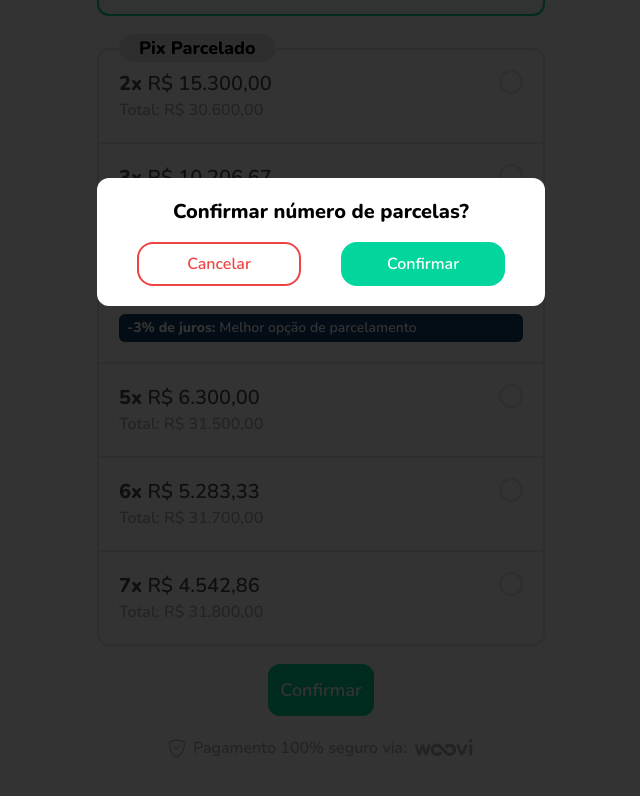
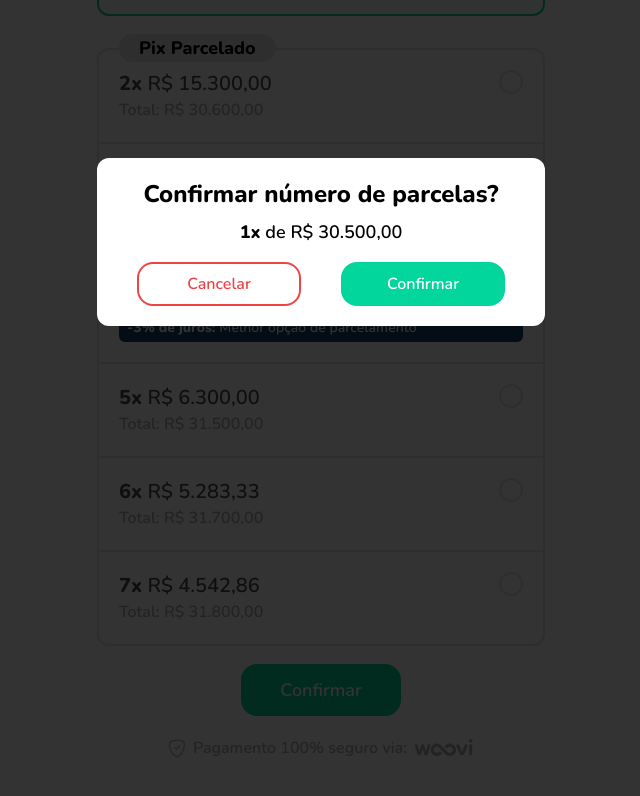
Before and after one commit to dinizgab/woovi-frontend-challenge, a React (Vite) app: page / in a window 1280 px wide. Both pictures are taken after a click on the button "Confirmar". Shown: the part 317-1113 px from the top of the page, without its empty margins (319-959 px from the left). Built offline with nearby package versions, Linux system fonts and the light colour scheme.

Commit message:
feat: finished the parcel selection page

```diff
--- a/src/App.tsx
+++ b/src/App.tsx
@@ -11,14 +11,22 @@ import ConfirmationModal from "./components/ConfirmationModal";
 
 function App() {
   const [selectedValue, setSelectedValue] = useState(30500);
+  const [parcelQuantity, setParcelQuantity] = useState(1)
+  const [parcelValue, setParcelValue] = useState("R$ 30.500,00")
+
+  console.log(parcelQuantity, parcelValue)
   const isQuantitySelected = (value: number): boolean =>
     selectedValue === value;
-  const handleQuantityChange = (value: number): void => setSelectedValue(value);
+  const handleQuantityChange = (totalValue: number, parcelQuantity: number, parcelValue: string): void => {
+      setSelectedValue(totalValue)
+      setParcelQuantity(parcelQuantity)
+      setParcelValue(parcelValue)
+  };
 
   return (
     <div className=" flex flex-col items-center px-5 py-10 font-nunito">
       <img src={logoImage} alt="Logo Woovi" className="mb-10" />
-      <h1 className="text-2xl font-extrabold text-base-text mb-8">
+      <h1 className="text-2xl font-extrabold text-base-text mb-8 text-center">
         João, como você quer pagar?
       </h1>
 
@@ -44,7 +52,7 @@ function App() {
         )
       )}
 
-      <ConfirmationModal />
+      <ConfirmationModal parcelValue={parcelValue} parcelQuantity={parcelQuantity}/>
 
       <div className="text-gray-text flex flex-row gap-2 items-center justify-center">
         <img src={secureShield} alt="Escudo seguro" />
--- a/src/components/ConfirmationModal.tsx
+++ b/src/components/ConfirmationModal.tsx
@@ -1,21 +1,32 @@
 import * as Dialog from "@radix-ui/react-dialog";
 
-export default function ConfirmationModal() {
+interface ConfirmationModalProps {
+  parcelQuantity: number;
+  parcelValue: string;
+}
+
+export default function ConfirmationModal({
+  parcelQuantity,
+  parcelValue,
+}: ConfirmationModalProps) {
   return (
-    <div>
+    <>
       <Dialog.Root>
         <Dialog.Trigger
           type="button"
-          className="my-5 p-3 max-w-md rounded-xl bg-green hover:bg-green-hover text-lg text-white"
+          className="my-5 p-3 rounded-2xl w-40 bg-green hover:bg-green-hover text-lg text-white"
         >
           Confirmar
         </Dialog.Trigger>
         <Dialog.Portal>
           <Dialog.Overlay className="w-screen h-screen bg-black/80 fixed inset-0 z-20" />
           <Dialog.Content className="absolute p-5 bg-white rounded-xl w-4/5 max-w-md top-1/2 left-1/2 -translate-x-1/2 -translate-y-1/2 z-30 font-nunito">
-            <Dialog.Title className="text-center mb-4 font-bold text-xl">
+            <Dialog.Title className="text-center text-black font-bold text-2xl">
               Confirmar número de parcelas?
             </Dialog.Title>
+
+            <p className="font-normal text-center mt-2 mb-4 text-lg"><strong>{parcelQuantity}x</strong> de {parcelValue}</p>
+
             <div className="flex justify-around">
               <Dialog.Close className="p-2 border-2 border-red-500 text-red-500 hover:border-red-400 hover:text-red-400  rounded-2xl w-2/5">
                 Cancelar
@@ -30,6 +41,6 @@ export default function ConfirmationModal() {
           </Dialog.Content>
         </Dialog.Portal>
       </Dialog.Root>
-    </div>
+    </>
   );
 }
--- a/src/components/FirstPaymentOption.tsx
+++ b/src/components/FirstPaymentOption.tsx
@@ -5,7 +5,7 @@ interface FirstPaymentOptionProps {
   totalValue: number;
   parcelQuantity: number;
   isQuantitySelected: boolean;
-  handleQuantityChange: (value: number) => void;
+  handleQuantityChange: (totalValue: number, parcelQuantity: number, parcelValue: string) => void;
 }
 
 export default function FirstPaymentOption({
@@ -21,7 +21,7 @@ export default function FirstPaymentOption({
       className={`mb-8 border-2 relative w-full max-w-md p-5 rounded-xl hover:bg-green-bg cursor-pointer ${
         isQuantitySelected ? "bg-green-bg border-green" : "border-gray"
       }`}
-      onClick={() => handleQuantityChange(totalValue)}
+      onClick={() => handleQuantityChange(totalValue, parcelQuantity, formatedTotalValue)}
     >
       <div className="bg-gray px-5 text-lg text-center font-extrabold rounded-full absolute -top-4 left-5">
         Pix
--- a/src/components/PaymentOption.tsx
+++ b/src/components/PaymentOption.tsx
@@ -6,11 +6,11 @@ import { moneyMask } from "../utils/moneyMask";
 interface PaymentOptionProps {
   totalValue: number;
   parcelQuantity: number;
-  first?: boolean;
-  last?: boolean;
-  betterChoice?: boolean;
+  first: boolean;
+  last: boolean;
+  betterChoice: boolean;
   isQuantitySelected: boolean;
-  handleQuantityChange: (value: number) => void;
+  handleQuantityChange: (totalValue: number, parcelQuantity: number, formatedParceledValue: string) => void;
 }
 
 export default function PaymentOption({
@@ -37,7 +37,7 @@ export default function PaymentOption({
           "rounded-b-xl": last,
         }
       )}
-      onClick={() => handleQuantityChange(totalValue)}
+      onClick={() => handleQuantityChange(totalValue, parcelQuantity, formatedParceledValue)}
     >
       {first ? (
         <div className="bg-gray px-5 text-lg text-center font-extrabold rounded-full absolute -top-4 left-5">
```
